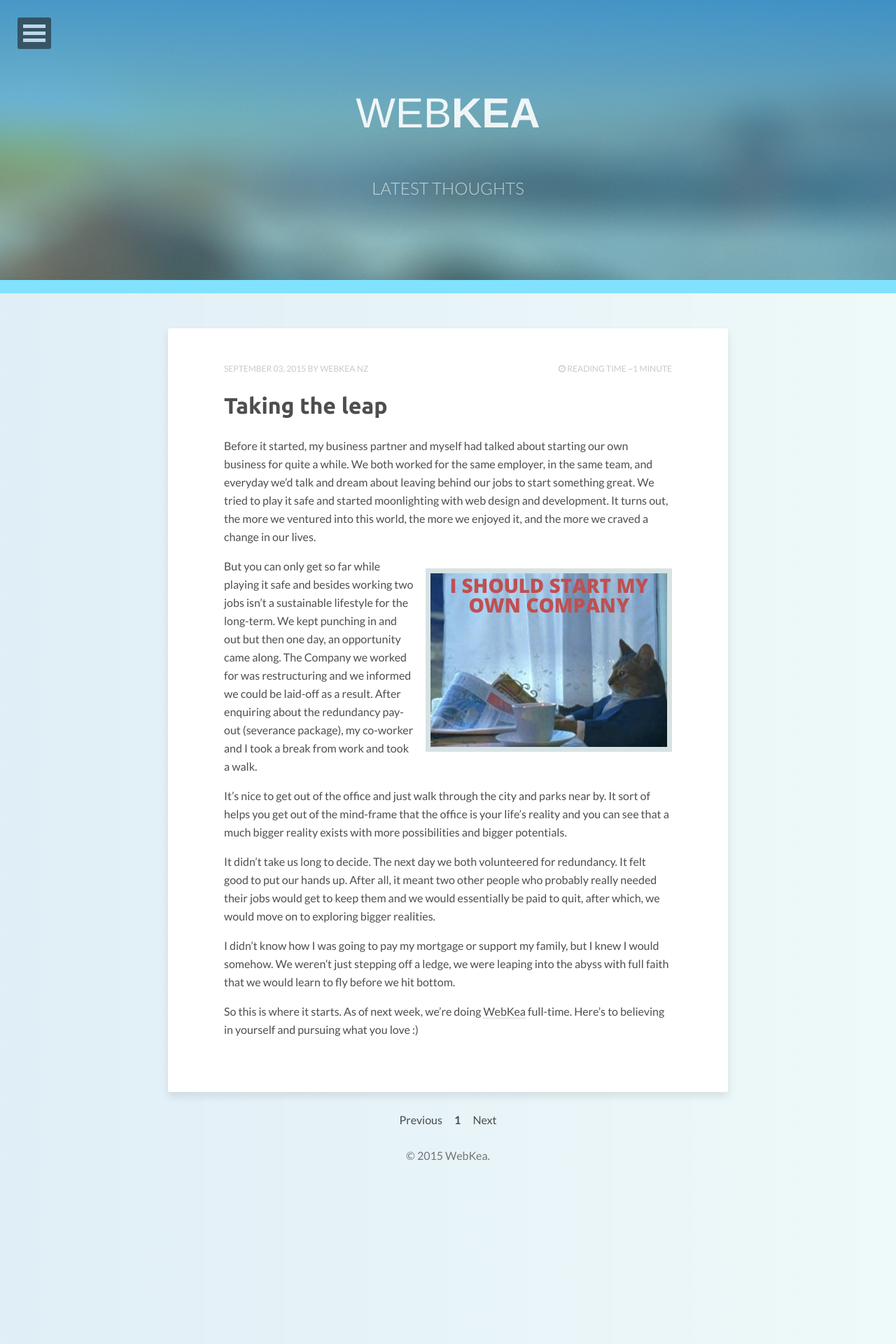
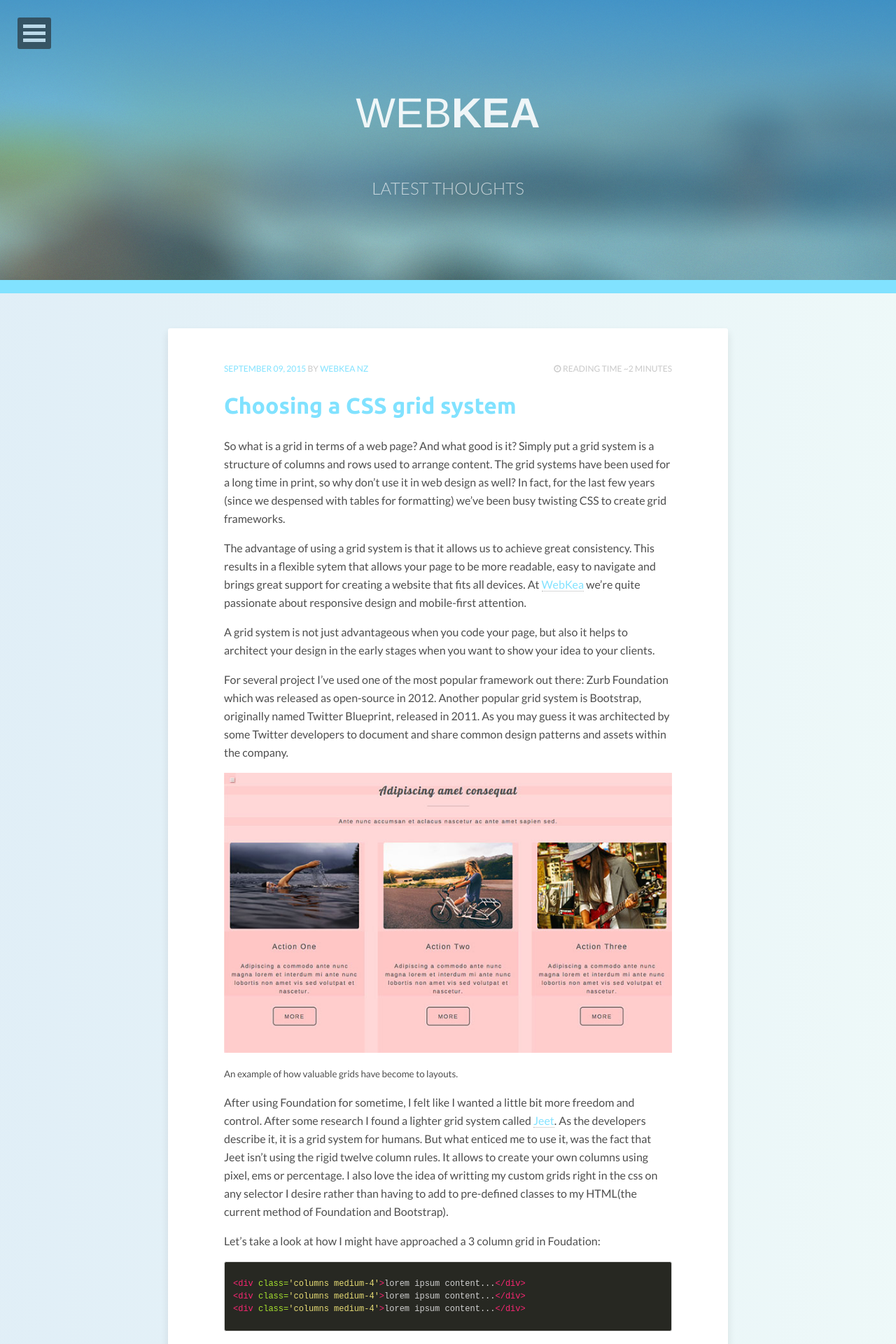
Before and after one commit to webkea/blog, a Jekyll site: the page built from index.html, in a window 1280 px wide. Shown: the top 1920 px of the page at 70% size. Built offline with Jekyll 4.4.1, drawn with Linux system fonts in a browser that asks for light colours; nearby versions of some CDN libraries; the list of posts is cut into pages by our own code; before the commit the page ends 1692 px from its top, so only the background shows below that; some of the changed text lies outside the part shown.

Commit message:
adds week 37 post

```diff
--- /dev/null
+++ b/_posts/posts/2015-09-09-choosing-a-css-grid.markdown
@@ -0,0 +1,51 @@
+---
+layout: post
+title: Choosing a CSS grid system
+modified:
+categories: posts
+description:
+tags: [CSS, HTML]
+image:
+  feature:
+  credit:
+  creditlink:
+comments:
+share:
+date: 2015-09-09T23:51:30+12:00
+---
+
+So what is a grid in terms of a web page? And what good is it? Simply put a grid system is a structure of columns and rows used to arrange content. The grid systems have been used for a long time in print, so why don’t use it in web design as well? In fact, for the last few years (since we despensed with tables for formatting) we've been busy twisting CSS to create grid frameworks.
+
+The advantage of using a grid system is that it allows us to achieve great consistency. This results in a flexible sytem that allows your page to be more readable, easy to navigate and brings great support for creating a website that fits all devices. At [WebKea](http://webkea.co.nz) we're quite passionate about responsive design and mobile-first attention.
+
+A grid system is not just advantageous when you code your page, but also it helps to architect your design in the early stages when you want to show your idea to your clients.
+
+For several project I’ve used one of the most popular framework out there: Zurb Foundation which was released as open-source in 2012. Another popular grid system is Bootstrap, originally named Twitter Blueprint, released in 2011. As you may guess it was architected by some Twitter developers to document and share common design patterns and assets within the company.
+
+![image]({{ site.url }}/images/grids.jpg)
+
+<small>An example of how valuable grids have become to layouts.</small>
+
+After using Foundation for sometime, I felt like I wanted a little bit more freedom and control. After some research I found a lighter grid system called [Jeet](http://jeet.gs/). As the developers describe it, it is a grid system for humans. But what enticed me to use it, was the fact that Jeet isn’t using the rigid twelve column rules. It allows to create your own columns using pixel, ems or percentage. I also love the idea of writting my custom grids right in the css on any selector I desire rather than having to add to pre-defined classes to my HTML(the current method of Foundation and Bootstrap).
+
+Let's take a look at how I might have approached a 3 column grid in Foudation:
+
+{% highlight html %}
+<div class='columns medium-4'>lorem ipsum content...</div>
+<div class='columns medium-4'>lorem ipsum content...</div>
+<div class='columns medium-4'>lorem ipsum content...</div>
+{% endhighlight %}
+
+and the difference with jeet being, I can design my own layout system as classes as needed in my CSS:
+
+{% highlight css %}
+.col-action-3 {
+  @include column(1/3);
+  @include breakpoint($small-max) {
+    @include stack();
+    margin-bottom: 1rem;
+  }
+}
+{% endhighlight %}
+
+You might notice I'm also in-lining media queireis here with the sass plugin Breakpoint, but that is best left for another post.  In the meanwhile, have a look at [wikipedia](http://en.wikipedia.org/wiki/CSS_frameworks) for a comprehensive list of all CSS grid frameworks.
--- a/_sass/_site.scss
+++ b/_sass/_site.scss
@@ -62,3 +62,10 @@
 b, i, strong, em, blockquote, p, q, span, figure, img, h1, h2, header, input, a {
 	@include transition(all .2s ease);
 }
+
+a {
+	color: #81e2ff !important;
+	&:visited {
+		color: #81e2ff !important;
+	}
+}
```
Also changed, not shown: _posts/posts/2015-09-03-taking-the-leap.md (renamed from _posts/2015-09-03-new-post-title.md, +1 -1 lines), favicon.png, images/grids.jpg (added).
